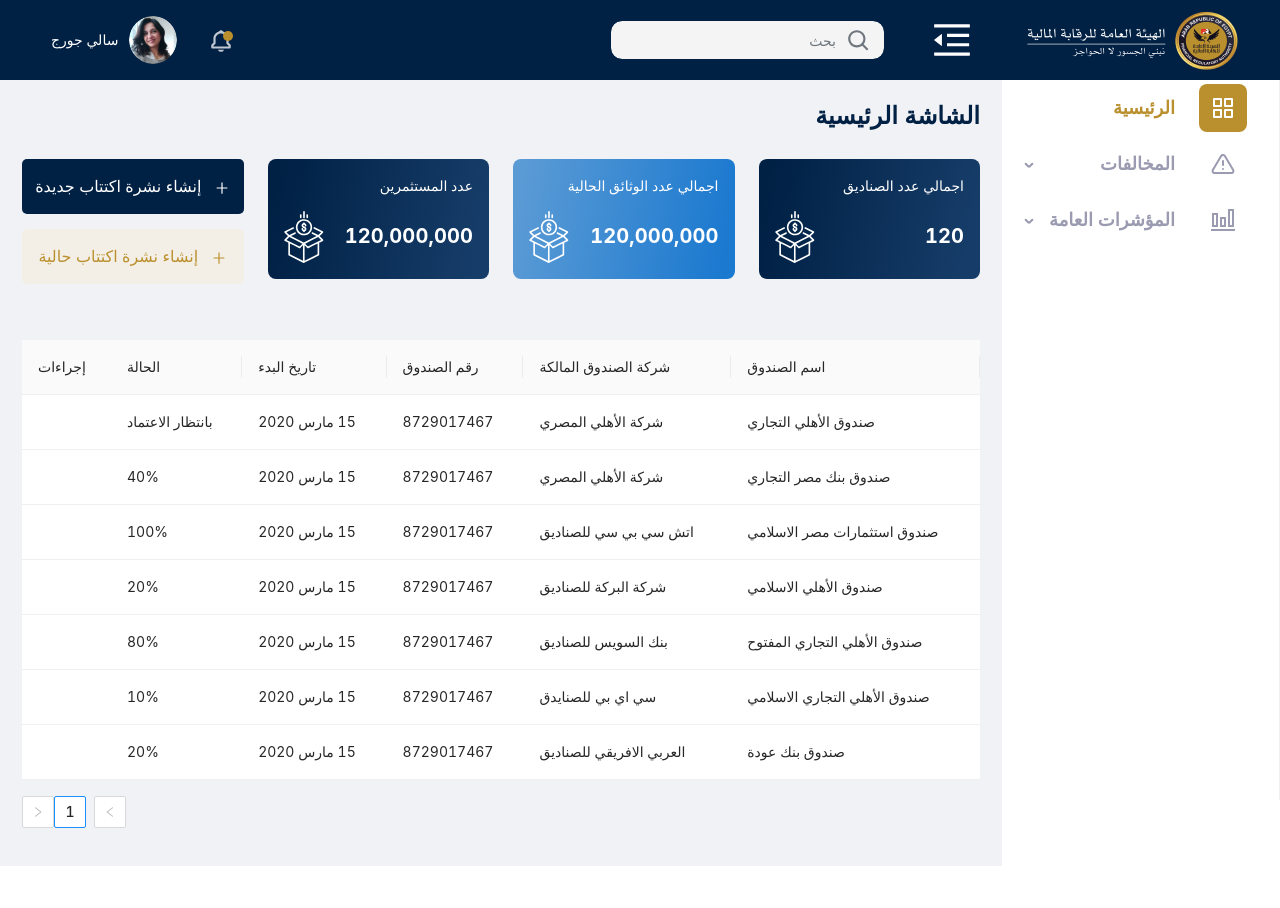
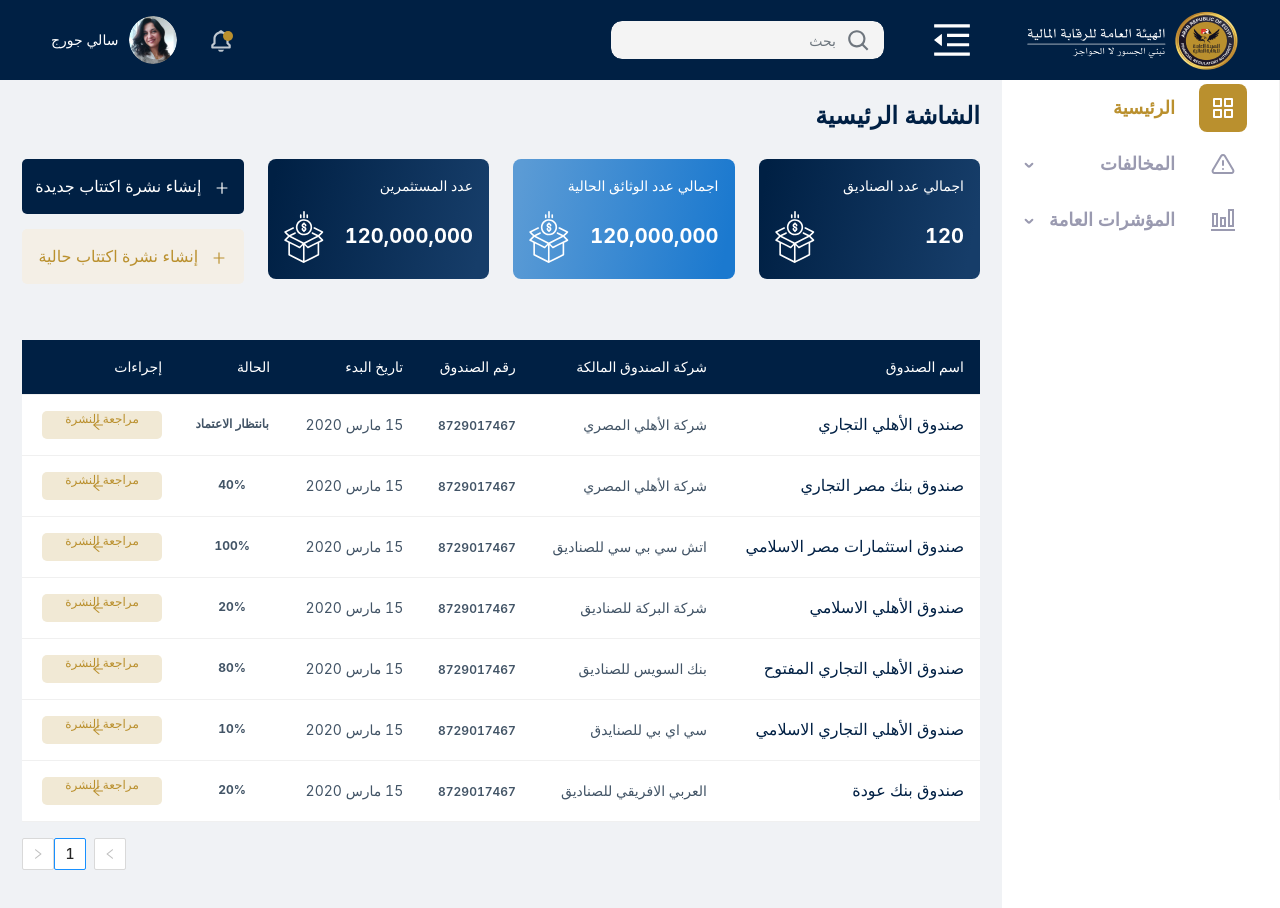
Before and after one commit to AhmedZohny208/Pianat, a React (Create React App) app: page /home in a window 1280 px wide. Before the commit the page ends 866 px from the top, so only its background shows below. Built offline with nearby package versions, Linux system fonts and the light colour scheme.

Commit message:
customized home table

```diff
--- a/src/App.css
+++ b/src/App.css
@@ -549,3 +549,40 @@
 .btn-icon {
   margin-left: 13px;
 }
+
+/* Table */
+.ant-table-content thead tr th {
+  background-color: #002044;
+  color: #fff;
+}
+.ant-table-content thead tr th::before {
+  background: unset !important;
+}
+.ant-table-container table > thead > tr:first-child th:first-child {
+  border-top-left-radius: unset !important;
+}
+.ant-table-container table > thead > tr:first-child th:last-child {
+  border-top-right-radius: unset !important;
+}
+.ant-table-content td,
+.ant-table-content th {
+  text-align: right !important;
+}
+
+.ant-table-content td {
+  color: #425466;
+}
+
+.home-table-btn {
+  width: 120px;
+  height: 28px;
+  background: #F1E9D5;
+  color: #BA902E;
+  border-radius: 5px;
+  font-size: 12px;
+  line-height: 1px;
+}
+
+.home-table-btn-icon {
+  margin-right: 8px;
+}
--- a/src/views/app-views/home/HomeTable.js
+++ b/src/views/app-views/home/HomeTable.js
@@ -1,5 +1,8 @@
 import React from 'react'
 import { Table } from 'antd';
+import {
+  ArrowLeftOutlined,
+} from '@ant-design/icons';
 import data from './dataSource'
 
 export default function HomeTable() {
@@ -8,7 +11,8 @@
     {
       title: 'اسم الصندوق',
       dataIndex: 'fundName',
-      key: 'fundName'
+      key: 'fundName',
+      render: text => <span style={{ color: '#002044', fontSize: '16px' }}>{text}</span>
     },
     {
       title: 'شركة الصندوق المالكة',
@@ -19,6 +23,7 @@
       title: 'رقم الصندوق',
       dataIndex: 'fundNumber',
       key: 'fundNumber',
+      render: text => <span style={{ fontSize: '12px', fontWeight: '600' }}>{text}</span>
     },
     {
       title: 'تاريخ البدء',
@@ -29,10 +34,16 @@
       title: 'الحالة',
       dataIndex: 'status',
       key: 'status',
+      render: text => (
+        <div className='text-center fw-bold' style={{ fontSize: '12px' }}>{text}</div>
+      )
     },
     {
       title: 'إجراءات',
       key: 'action',
+      render: () => (
+        <button className='btn home-table-btn'>مراجعة النشرة <ArrowLeftOutlined className='home-table-btn-icon' /></button>
+      )
     },
   ]
 
```
